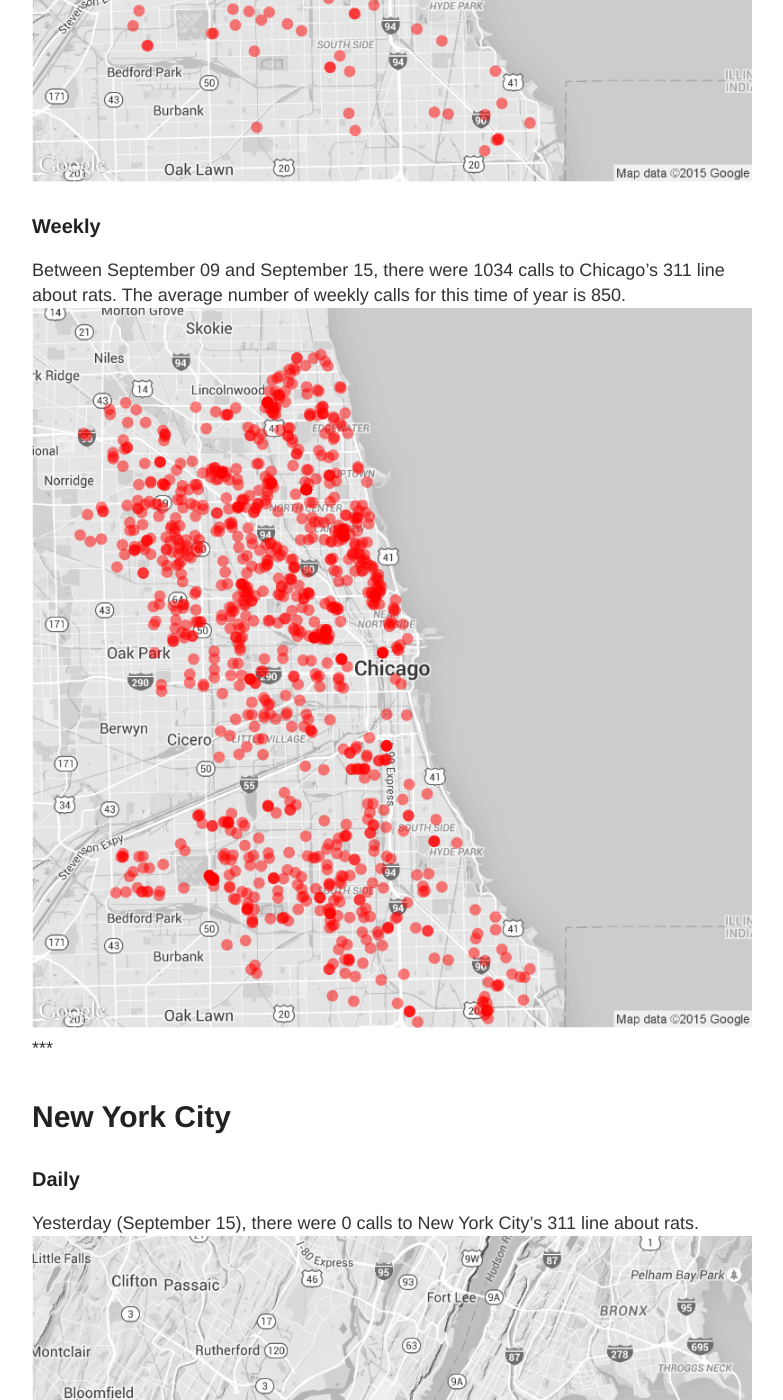
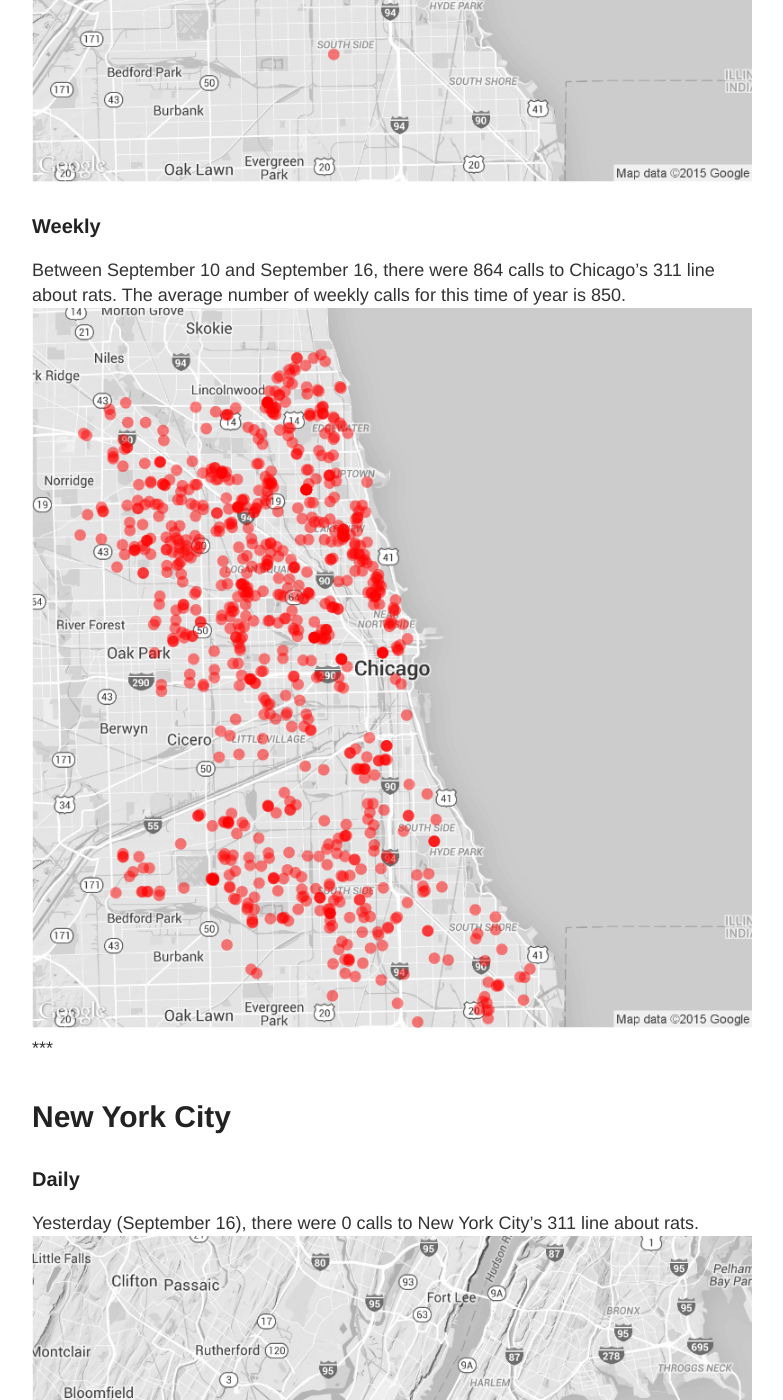
Before and after one commit to DanielHadley/ratmaps, a Jekyll site: the page built from daily.md, in a window 1280 px wide and 1400 px high, scrolled down 1033 px. Shown: the whole window, without its empty margins (248-1031 px from the left). Built offline with Jekyll 4.4.1, drawn with Linux system fonts in a browser that asks for light colours; comment, search, counter and statistics services are not loaded; some of the changed text lies outside the part shown.

Commit message:
Daily Maps

```diff
--- a/daily.md
+++ b/daily.md
@@ -15,22 +15,22 @@
 
 ### Daily
 
-Yesterday (September 15), there were 198 calls to Chicago's 311 line about rats.
+Yesterday (September 16), there were 3 calls to Chicago's 311 line about rats.
 ![Chicago rat calls to 311 weekly map]({{ site.cityimages }}/daily/Chicago_Rat_Map_Daily.png)
 
 ### Weekly
-Between September 09 and September 15, there were 1034 calls to Chicago's 311 line about rats. The average number of weekly calls for this time of year is 850.
+Between September 10 and September 16, there were 864 calls to Chicago's 311 line about rats. The average number of weekly calls for this time of year is 850.
 ![Chicago rat calls to 311 weekly map]({{ site.cityimages }}/daily/Chicago_Rat_Map_Weekly.png)
 ***
 # New York City <a id="nyc"><a>
 
 ### Daily
 
-Yesterday (September 15), there were 0 calls to New York City's 311 line about rats.
+Yesterday (September 16), there were 0 calls to New York City's 311 line about rats.
 ![NYC rat calls to 311 weekly map]({{ site.cityimages }}/daily/NYC_Rat_Map_Daily.png)
 
 ### Weekly
-Between September 09 and September 15, there were 0 calls to New York City's 311 line about rats. The average number of weekly calls for this time of year is 253.
+Between September 10 and September 16, there were 0 calls to New York City's 311 line about rats. The average number of weekly calls for this time of year is 253.
 ![NYC rat calls to 311 weekly map]({{ site.cityimages }}/daily/NYC_Rat_Map_Weekly.png)
 
 Each red dot represents one call about a rat seen in that location. The dots are transparent, so multiple calls from one location will be seen as a solid dot. The usual caveats apply: more calls do not necessarily mean that there are more rats in that location than other parts of the city. A cluster of dots could indicate that one resident is unusually vocal about rodents in his or her neighborhood. Also, more densely populated neighborhoods tend to make more calls to 311.
```
Also changed, not shown: images/pages/daily/Chicago_Rat_Map_Daily.png, images/pages/daily/Chicago_Rat_Map_Weekly.png, images/pages/daily/NYC_Rat_Map_Daily.png, images/pages/daily/NYC_Rat_Map_Weekly.png.
